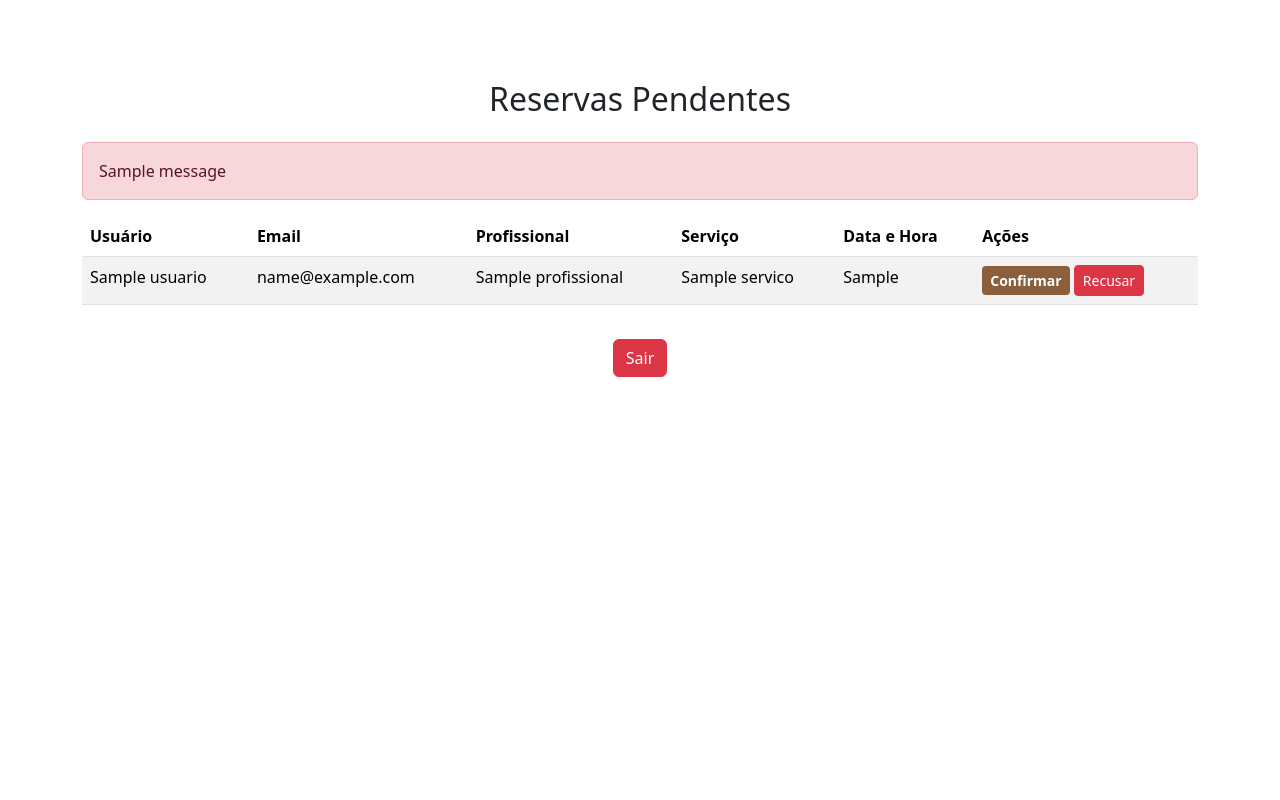
After one commit to samaraa07/Reservas-Onlines, a Flask app: template templates/admin.reservas.html in a window 1280 px wide. The commit adds this page. Run offline with Flask 3, Linux system fonts and the light colour scheme; the template is opened without the code that fills it: most values are stand-ins (such as "Sample title", 1, 10 or a date in 2020); one stand-in notice (Sample message) is shown.

Commit message:
corrigindo as reservas

```diff
--- a/app.py
+++ b/app.py
@@ -1,92 +1,152 @@
 from flask import Flask, render_template, request, redirect, url_for, flash, session
 import json
 import os
-from flask_mail import Mail
+from datetime import datetime, date
+
 
 app = Flask(__name__)
 app.secret_key = 'sua_chave_secreta'
 
-# Configurando o flask-mail
-app.config['MAIL_SERVER'] = 'smtp.gmail.com'
-app.config['MAIL_PORT'] = 587
-app.config['MAIL_USE_TLS'] = True
-app.config['MAIL_USERNAME'] = 'email@gmail.com'
-app.config['MAIL_PASSWORD'] = 'senha'
-mail = Mail(app)
-
 USUARIOS_FILE = 'usuarios.json'
+RESERVAS_FILE = 'reservas.json'
 
 def carregar_usuarios():
     if os.path.exists(USUARIOS_FILE):
-        with open(USUARIOS_FILE, 'r') as f:
+        with open(USUARIOS_FILE, 'r', encoding='utf-8') as f:
             return json.load(f)
     return []
 
 def salvar_usuarios(usuarios):
-    with open(USUARIOS_FILE, 'w') as f:
-        json.dump(usuarios, f, indent=2)
+    with open(USUARIOS_FILE, 'w', encoding='utf-8') as f:
+        json.dump(usuarios, f, indent=2, ensure_ascii=False)
+
+def carregar_reservas():
+    if os.path.exists(RESERVAS_FILE):
+        with open(RESERVAS_FILE, 'r', encoding='utf-8') as f:
+            return json.load(f)
+    return []
+
+def salvar_reservas(reservas):
+    with open(RESERVAS_FILE, 'w', encoding='utf-8') as f:
+        json.dump(reservas, f, indent=2, ensure_ascii=False)
 
 @app.route('/')
-def pagina_inicial():
+def index():
     return render_template('pageStart.html')
 
 @app.route('/login', methods=['POST'])
 def login():
     usuarios = carregar_usuarios()
-    entrada = request.form['usuario']
+    entrada = request.form['usuario'].strip()
     senha = request.form['senha']
 
     for u in usuarios:
         if (entrada == u['nome'] or entrada == u['email']) and senha == u['senha']:
             session['usuario'] = u['nome']
             session['email'] = u['email']
+            session['tipo'] = u.get('tipo', 'usuario')  # pode ser 'usuario' ou 'admin'
+            if session['tipo'] == 'admin':
+                return redirect(url_for('admin_painel'))
             return redirect(url_for('painel_profissional'))
 
     flash("Usuário ou senha inválidos.", "message")
-    return redirect(url_for('pagina_inicial') + "?aba=login")
+    return redirect(url_for('index') + "?aba=login")
 
 @app.route('/cadastro', methods=['POST'])
 def cadastro():
     usuarios = carregar_usuarios()
-    nome = request.form['nome']
-    email = request.form['email']
+    nome = request.form['nome'].strip()
+    email = request.form['email'].strip()
     senha = request.form['senha']
 
     if any(u['nome'] == nome or u['email'] == email for u in usuarios):
         flash("Usuário ou email já cadastrado.", "message")
-        return redirect(url_for('pagina_inicial') + "?aba=cadastro")
+        return redirect(url_for('index') + "?aba=cadastro")
 
-    usuarios.append({'nome': nome, 'email': email, 'senha': senha})
+    # por padrão o cadastro é usuário normal
+    usuarios.append({'nome': nome, 'email': email, 'senha': senha, 'tipo': 'usuario'})
     salvar_usuarios(usuarios)
 
     flash("Cadastro realizado com sucesso! Faça login.", "sucesso")
-    return redirect(url_for('pagina_inicial') + "?aba=login")
+    return redirect(url_for('index') + "?aba=login")
 
 @app.route('/painel')
 def painel_profissional():
     if 'usuario' not in session:
-        return redirect(url_for('pagina_inicial'))
+        return redirect(url_for('index'))
+    if session.get('tipo') == 'admin':
+        return redirect(url_for('admin_painel'))
     return render_template('painel.html', usuario=session['usuario'])
+
+@app.route('/admin')
+def admin_painel():
+    if 'usuario' not in session or session.get('tipo') != 'admin':
+        return redirect(url_for('index'))
+    reservas = carregar_reservas()
+    pendentes = [r for r in reservas if r['status'] == 'pendente']
+    return render_template('admin_painel.html', reservas=pendentes)
+
+@app.route('/admin/confirmar/<int:indice>')
+def admin_confirmar(indice):
+    if 'usuario' not in session or session.get('tipo') != 'admin':
+        return redirect(url_for('index'))
+    reservas = carregar_reservas()
+    if 0 <= indice < len(reservas):
+        reservas[indice]['status'] = 'confirmado'
+        salvar_reservas(reservas)
+        flash("Reserva confirmada com sucesso!", "sucesso")
+    return redirect(url_for('admin_painel'))
+
+@app.route('/admin/cancelar/<int:indice>')
+def admin_cancelar(indice):
+    if 'usuario' not in session or session.get('tipo') != 'admin':
+        return redirect(url_for('index'))
+    reservas = carregar_reservas()
+    if 0 <= indice < len(reservas):
+        reservas[indice]['status'] = 'cancelado'
+        salvar_reservas(reservas)
+        flash("Reserva recusada/cancelada.", "message")
+    return redirect(url_for('admin_painel'))
 
 @app.route('/reserva', methods=['GET', 'POST'])
 def reserva():
     if 'usuario' not in session:
         return redirect(url_for('pagina_inicial'))
-    # Lógica de reservas
-    return render_template('reservas.html')
+
+    erro = None
+    if request.method == 'POST':
+        tipo = request.form.get('tipo')
+        data_str = request.form.get('data')
+        hora = request.form.get('hora')
+        nome = request.form.get('nome')
+        email = request.form.get('email')
+
+        if not tipo or not data_str or not hora or not nome or not email:
+            erro = "Todos os campos são obrigatórios."
+        else:
+            data_hora = datetime.strptime(f"{data_str} {hora}", "%Y-%m-%d %H:%M")
+            if data_hora < datetime.now():
+                erro = "Não é possível agendar para datas e horários passados."
+            else:
+                flash("Reserva realizada com sucesso!", "sucesso")
+                return redirect(url_for('painel_profissional'))
+
+    return render_template('reservas.html', erro=erro, date=date)
 
 @app.route('/reservas')
 def ver_reservas():
     if 'usuario' not in session:
-        return redirect(url_for('pagina_inicial'))
-    # Lógica para mostrar reservas
-    return render_template('lista_reservas.html')
+        return redirect(url_for('index'))
+    reservas = carregar_reservas()
+    usuario = session['usuario']
+    # Mostrar só as reservas do usuário e status confirmados e pendentes
+    minhas = [r for r in reservas if r['usuario'] == usuario and r['status'] in ['pendente', 'confirmado']]
+    return render_template('lista_reservas.html', reservas=minhas)
 
 @app.route('/logout')
 def logout():
-    session.pop('usuario', None)
-    session.pop('email', None)
-    return redirect(url_for('pagina_inicial') + "?aba=login")
+    session.clear()
+    return redirect(url_for('index'))
 
 if __name__ == '__main__':
     app.run(debug=True)
--- /dev/null
+++ b/templates/admin.reservas.html
@@ -0,0 +1,70 @@
+<!DOCTYPE html>
+<html lang="pt-BR">
+<head>
+  <meta charset="UTF-8" />
+  <title>Painel do Admin - Reservas Pendentes</title>
+  <link rel="stylesheet" href="{{ url_for('static', filename='style.css') }}" />
+  <link href="https://fonts.googleapis.com/css2?family=Material+Symbols+Outlined" rel="stylesheet">
+  <link href="https://cdn.jsdelivr.net/npm/bootstrap@5.3.3/dist/css/bootstrap.min.css" rel="stylesheet">
+  <style>
+    .btn-marrom {
+      background-color: #8B5E3C;
+      color: white;
+      font-weight: bold;
+      border: none;
+    }
+    .btn-marrom:hover {
+      background-color: #5C3A21;
+    }
+  </style>
+</head>
+<body>
+  <div class="container mt-5">
+    <h2 class="text-center mb-4">Reservas Pendentes</h2>
+
+    {% with messages = get_flashed_messages(with_categories=true) %}
+      {% if messages %}
+        {% for category, message in messages %}
+          <div class="alert alert-{{ 'success' if category == 'sucesso' else 'danger' }}">{{ message }}</div>
+        {% endfor %}
+      {% endif %}
+    {% endwith %}
+
+    {% if reservas and reservas|length > 0 %}
+      <table class="table table-striped">
+        <thead>
+          <tr>
+            <th>Usuário</th>
+            <th>Email</th>
+            <th>Profissional</th>
+            <th>Serviço</th>
+            <th>Data e Hora</th>
+            <th>Ações</th>
+          </tr>
+        </thead>
+        <tbody>
+          {% for reserva in reservas %}
+          <tr>
+            <td>{{ reserva.usuario }}</td>
+            <td>{{ reserva.email }}</td>
+            <td>{{ reserva.profissional }}</td>
+            <td>{{ reserva.servico }}</td>
+            <td>{{ reserva.data_hora }}</td>
+            <td>
+              <a href="{{ url_for('admin_confirmar', indice=loop.index0) }}" class="btn btn-marrom btn-sm">Confirmar</a>
+              <a href="{{ url_for('admin_cancelar', indice=loop.index0) }}" class="btn btn-danger btn-sm">Recusar</a>
+            </td>
+          </tr>
+          {% endfor %}
+        </tbody>
+      </table>
+    {% else %}
+      <p class="text-center">Não há reservas pendentes no momento.</p>
+    {% endif %}
+
+    <div class="text-center mt-4">
+      <a href="{{ url_for('logout') }}" class="btn btn-danger">Sair</a>
+    </div>
+  </div>
+</body>
+</html>
```
Also changed, not shown: templates/lista_reservas.html (+7 -6 lines), templates/pageStart.html (+10 -4 lines), templates/painel.html (+11 -66 lines), templates/reservas.html (+18 -13 lines), usuarios.json (+6 -1 lines).
